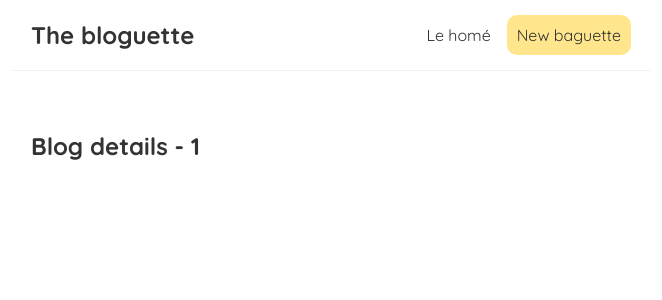
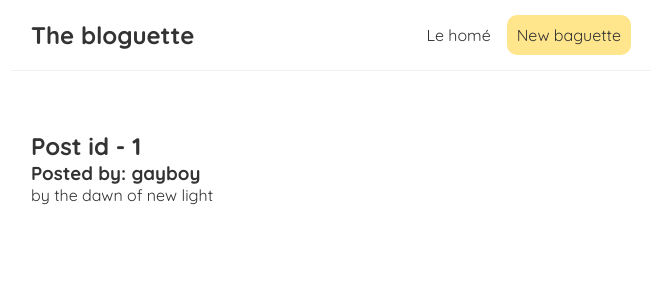
Before and after one commit to Ivan-Chaos/learning-react, a React (Create React App) app: page /blogs/1 in a window 1280 px wide. Shown: the top 300 px of the page, without its empty margins (309-971 px from the left). Built offline with nearby package versions, Linux system fonts and the light colour scheme; data requests are answered from the project's data file.

Commit message:
#26 post details

```diff
--- a/src/BlogDetails.js
+++ b/src/BlogDetails.js
@@ -1,11 +1,22 @@
+import { div } from "prelude-ls";
 import { useParams } from "react-router-dom";
+import useFetch from './useFetch'
 
 const BlogDetails = () => {
     const { id } = useParams();
+    const { data: post, isPending, error}=useFetch("http://localhost:8000/blogs/"+id);
 
     return (
         <div className="blog-details">
-            <h2> Blog details - {id} </h2>
+            { isPending && <div>Loading...</div>}
+            { error && <div> Error: {error} </div>}
+            { post &&(
+                <article>
+                    <h2> Post id - {post.id} </h2>
+                    <h3>Posted by: {post.author}</h3>
+                    <p> {post.body} </p>
+                </article>)
+            }
         </div>
      );
 }
--- a/src/BlogList.js
+++ b/src/BlogList.js
@@ -1,6 +1,7 @@
 import { Link } from 'react-router-dom'
 
 const BlogList = ({blogs, title}) => {
+
 
 
     return (
```
